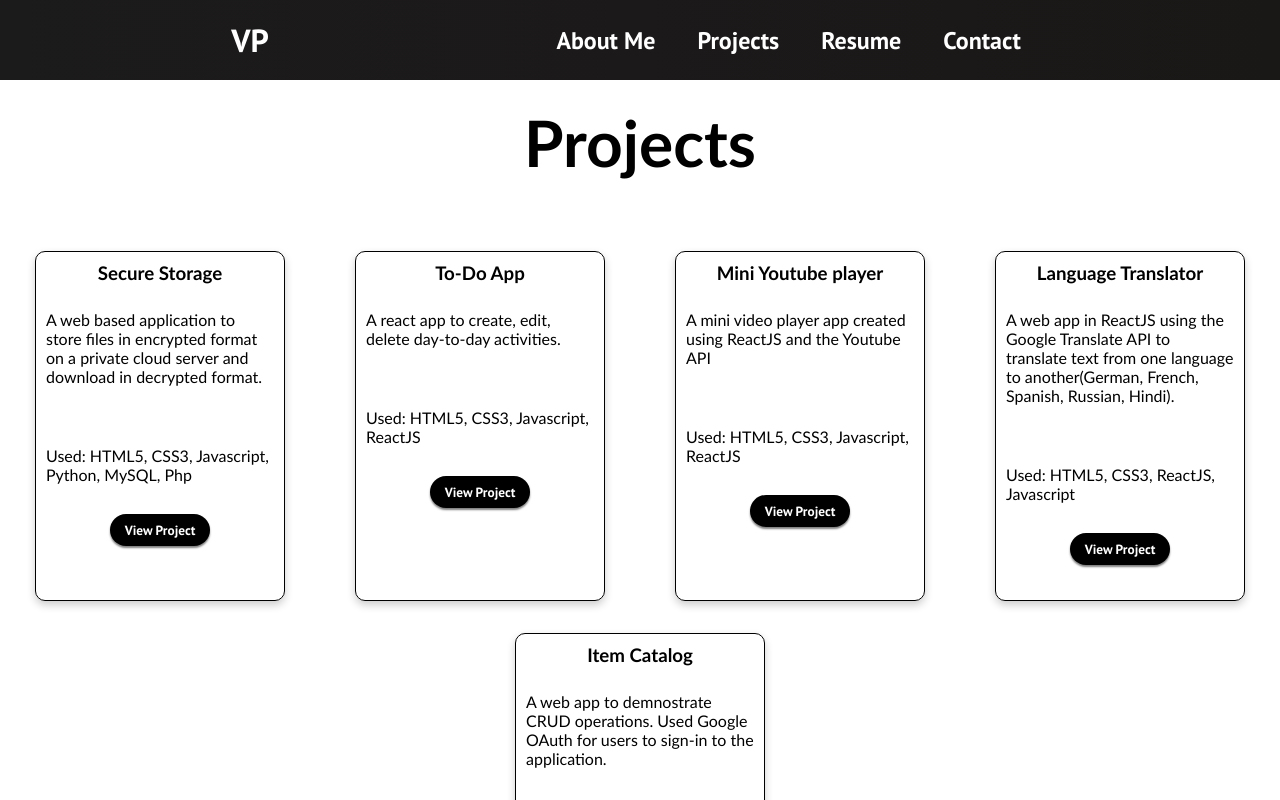
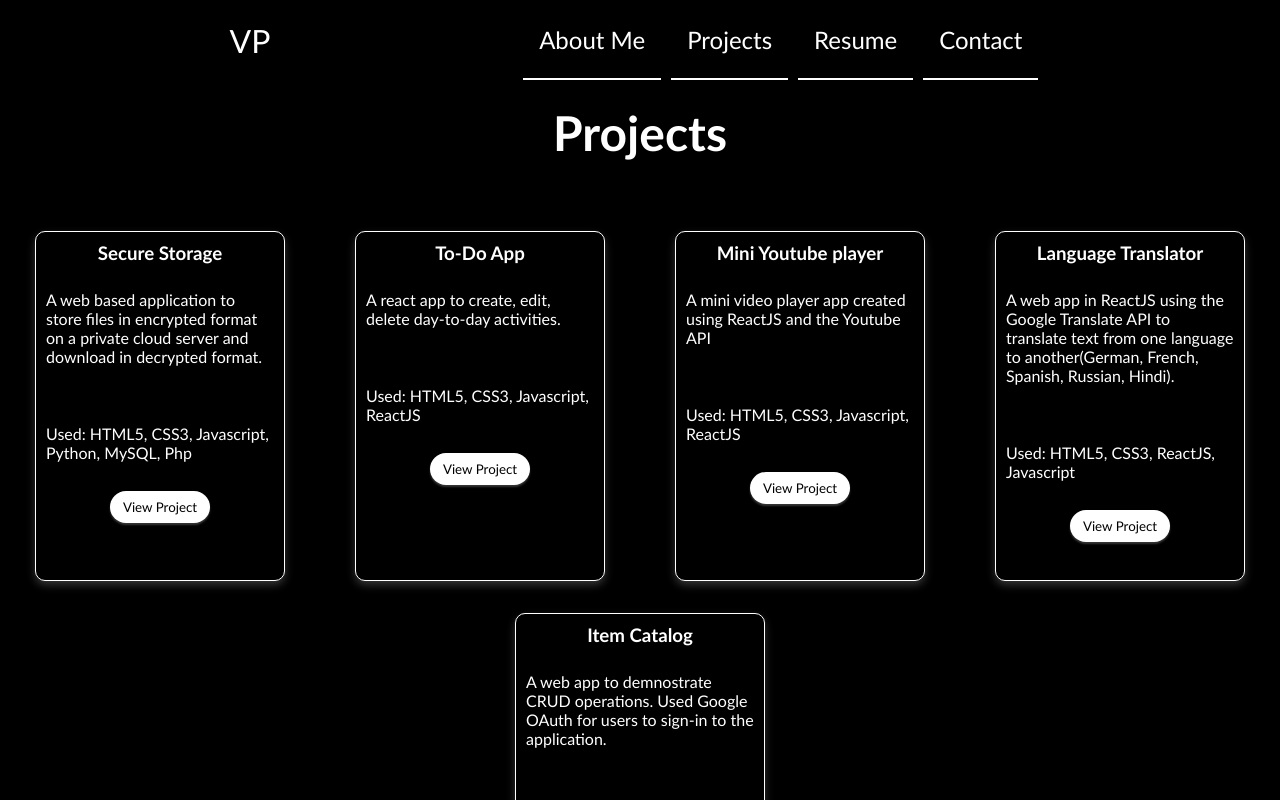
Before and after one commit to VinayPoduval/vinay-poduval, a React (Create React App) app: page /projects in a window 1280 px wide. Shown: the top 800 px of the page. Built offline with nearby package versions, Linux system fonts and the light colour scheme.

Commit message:
Dark theme

```diff
--- a/public/index.html
+++ b/public/index.html
@@ -29,7 +29,7 @@
       work correctly both with client-side routing and a non-root public URL.
       Learn how to configure a non-root public URL by running `npm run build`.
     -->
-    <title>React App</title>
+    <title>Vinay Poduval</title>
   </head>
   <body>
     <noscript>You need to enable JavaScript to run this app.</noscript>
--- a/src/App.css
+++ b/src/App.css
@@ -2,7 +2,9 @@
     box-sizing: border-box;
     margin: 0;
     padding: 0;
-    font-family: 'PT Sans', sans-serif;
+    font-family: 'Trebuchet MS', 'Lucida Sans Unicode', 'Lucida Grande', 'Lucida Sans', Arial, sans-serif;
+    color: #ffffff;
+    background: #000000;
   }
 
   .home,
--- a/src/components/Contact.css
+++ b/src/components/Contact.css
@@ -10,6 +10,12 @@
     flex-wrap: wrap;
     justify-content: space-evenly;
     align-items: center;
+}
+
+.a-contact {
+    border-radius: 75%;
+    background: white;
+    margin: 20px;
 }
 
 .contact-img {
--- a/src/components/Contact.jsx
+++ b/src/components/Contact.jsx
@@ -11,6 +11,7 @@ function Contact() {
                     href="https://github.com/VinayPoduval"
                     target="_blank"
                     rel="noreferrer"
+                    className="a-contact"
                 >
                     <img className="contact-img" src="/images/git.jpg" alt="Git"/>
                 </a>
@@ -18,13 +19,20 @@ function Contact() {
                     href="https://www.linkedin.com/in/vinay-poduval/"
                     target="_blank"
                     rel="noreferrer"
+                    className="a-contact"
                 >
                     <img className="contact-img" src="/images/linkedin.png" alt="Linkedin"/>
                 </a>
-                <a href="mailto:vinaypoduval@hotmail.com">
+                <a
+                    href="mailto:vinaypoduval@hotmail.com"
+                    className="a-contact"
+                >
                     <img className="contact-img" src="/images/mail.jpg" alt="Mail"/>
                 </a>
-                <a href="tel:+919168902209">
+                <a
+                    className="a-contact"
+                    href="tel:+919168902209"
+                >
                     <img className="contact-img" src="/images/phone.jpg" alt="Phone"/>
                 </a>
             </div>
--- a/src/components/Home.css
+++ b/src/components/Home.css
@@ -17,7 +17,7 @@ h1 {
     height: 250px;
     width: 250px;
     border-radius: 50%;
-    box-shadow: 5px 5px 5px 5px #bdbdbd;
+    box-shadow: 0 2px 40px 20px #353535 ;
 }
 
 .abt-desc {
--- a/src/components/Navbar.css
+++ b/src/components/Navbar.css
@@ -1,5 +1,5 @@
 .navbar {
-    background: linear-gradient(90deg, rgb(28, 27, 27) 0%, rgb(26, 23, 23) 100%);
+    background: #000000;
     height: 80px;
     display: flex;
     justify-content: center;
@@ -19,7 +19,7 @@
   }
 
   .navbar-logo {
-    color: #fff;
+    color: #ffffff;
     justify-self: start;
     margin-left: 20px;
     cursor: pointer;
@@ -29,7 +29,8 @@
     align-items: center;
   }
   .navbar-logo:hover {
-    color:#fff;
+    color:#dfdfdf;
+    transition: 0.5s;
   }
 
   .fa-vimeo-v {
@@ -50,10 +51,11 @@
 
   .nav-item {
     height: 80px;
+    border-bottom: 2px solid white;
   }
 
   .nav-links {
-    color: #fff;
+    color: #ffffff;
     font-size: 24px;
     display: flex;
     align-items: center;
@@ -63,13 +65,14 @@
   }
 
   .nav-links:hover {
-    border-bottom: 4px solid #fff;
-    color: #fff;
+    font-weight: bold;
+    border-bottom: 4px solid #dfdfdf;
+    color: #dfdfdf;
     transition: all 0.2s ease-out;
   }
 
   .fa-bars {
-    color: #fff;
+    color: #ffffff;
   }
 
   .nav-links-mobile {
@@ -102,7 +105,7 @@
     }
 
     .nav-menu.active {
-      background: #242222;
+      background: #000000;
       left: 0;
       opacity: 1;
       transition: all 0.5s ease;
@@ -117,8 +120,8 @@
     }
 
     .nav-links:hover {
-      background-color: #fff;
-      color: #242424;
+      background-color: #ffffff;
+      color: #000000;
       border-radius: 0;
     }
 
@@ -140,7 +143,7 @@
     }
 
     .fa-times {
-      color: #fff;
+      color: #ffffff;
       font-size: 2rem;
     }
 
@@ -153,15 +156,15 @@
       text-decoration: none;
       font-size: 1.5rem;
       background-color: transparent;
-      color: #fff;
+      color: #ffffff;
       padding: 14px 20px;
-      border: 1px solid #fff;
+      border: 1px solid #ffffff;
       transition: all 0.3s ease-out;
     }
 
     .nav-links-mobile:hover {
-      background: #fff;
-      color: #242424;
+      background: #ffffff;
+      color: #000000;
       transition: 250ms;
     }
   }
--- a/src/components/Projects.css
+++ b/src/components/Projects.css
@@ -11,39 +11,36 @@
     margin: 16px;
     height: 350px;
     width: 250px;
-    border: 1px solid black;
+    border: 1px solid white;
     border-radius: 10px;
-    box-shadow: 0 4px 8px 0 rgba(0,0,0,0.2);
+    box-shadow: 0 4px 8px 0 #353535;
 }
 .card:hover {
     transform: scale(1.1);
     transition: 0.4s;
-    box-shadow: 0 6px 10px 0 rgba(0,0,0,0.5);
+    box-shadow: 0 6px 10px 0 #353535;
 }
 
 .card-content {
     display: flex;
     flex-direction: column;
     margin-top: 16px;
-    height: 100%;
+    height: auto;
 }
 .project-desc {
     width: auto;
     word-wrap: break-word;
     margin: 10px;
     font-size: 16px;
-    font-family: 'Trebuchet MS', 'Lucida Sans Unicode', 'Lucida Grande', 'Lucida Sans', Arial, sans-serif;
 }
 h1 {
     text-align: center;
     margin-top: 24px;
-    font-size: 64px;
-    font-family: 'Trebuchet MS', 'Lucida Sans Unicode', 'Lucida Grande', 'Lucida Sans', Arial, sans-serif;
+    font-size: 48px;
 }
 h3 {
     margin-top: 10px;
     text-align: center;
-    font-family: 'Trebuchet MS', 'Lucida Sans Unicode', 'Lucida Grande', 'Lucida Sans', Arial, sans-serif;
 }
 
 button {
@@ -51,22 +48,22 @@ button {
     height: 32px;
     align-self: center;
     border: transparent;
-    background: black;
-    color: white;
+    background: white;
+    color: black;
     border-radius: 16px;
     outline: none;
-    box-shadow: 0 2px 2px 0 rgba(0,0,0,0.5);
+    box-shadow: 0 2px 2px 0 #353535;
 }
 
 button:hover {
     transform: scale(1.1);
     transition: 0.3s;
-    background: white;
-    color: black;
-    border: 2px solid black;
+    background: black;
+    color: white;
+    border: 2px solid white;
 }
 
 button:active {
-    background: black;
-    color: white;
+    background: white;
+    color: black;
 }
```
Also changed, not shown: public/images/linkedin.png, 1 other file (tests, documents, lock files or other folders).
